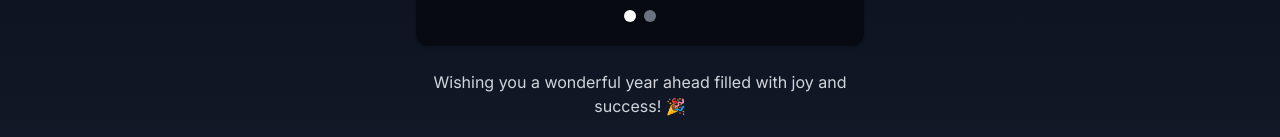
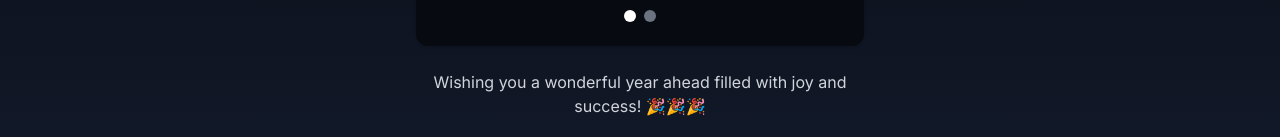
Before and after one commit to vfa-khuongdv/happy-new-year-2025, a Next.js app: page / in a window 1280 px wide. Shown: the part 660-797 px from the top of the page. Built offline with nearby package versions, Linux system fonts and the light colour scheme.

Commit message:
add playlist

```diff
--- a/components/new-year-video.tsx
+++ b/components/new-year-video.tsx
@@ -3,7 +3,7 @@ import VideoPlaylist from './video-playlist'
 
 const videos = [
   { id: '1', src: '/assets/video.mp4', title: 'Happy New Year 2025!' },
-  { id: '2', src: '/assets/fulstack-tech.mp4', title: 'Fullstack 2024' },
+  { id: '2', src: '/assets/video2.mp4', title: 'Blueprint for 2025!' },
 ]
 
 export default function NewYearVideo() {
@@ -21,7 +21,7 @@ export default function NewYearVideo() {
         <VideoPlaylist videos={videos} />
 
         <p className="text-center mt-6 text-gray-300">
-          Wishing you a wonderful year ahead filled with joy and success! 🎉
+          Wishing you a wonderful year ahead filled with joy and success! 🎉🎉🎉
         </p>
       </div>
     </div>
```
Also changed, not shown: 1 other file (tests, documents, lock files or other folders).
